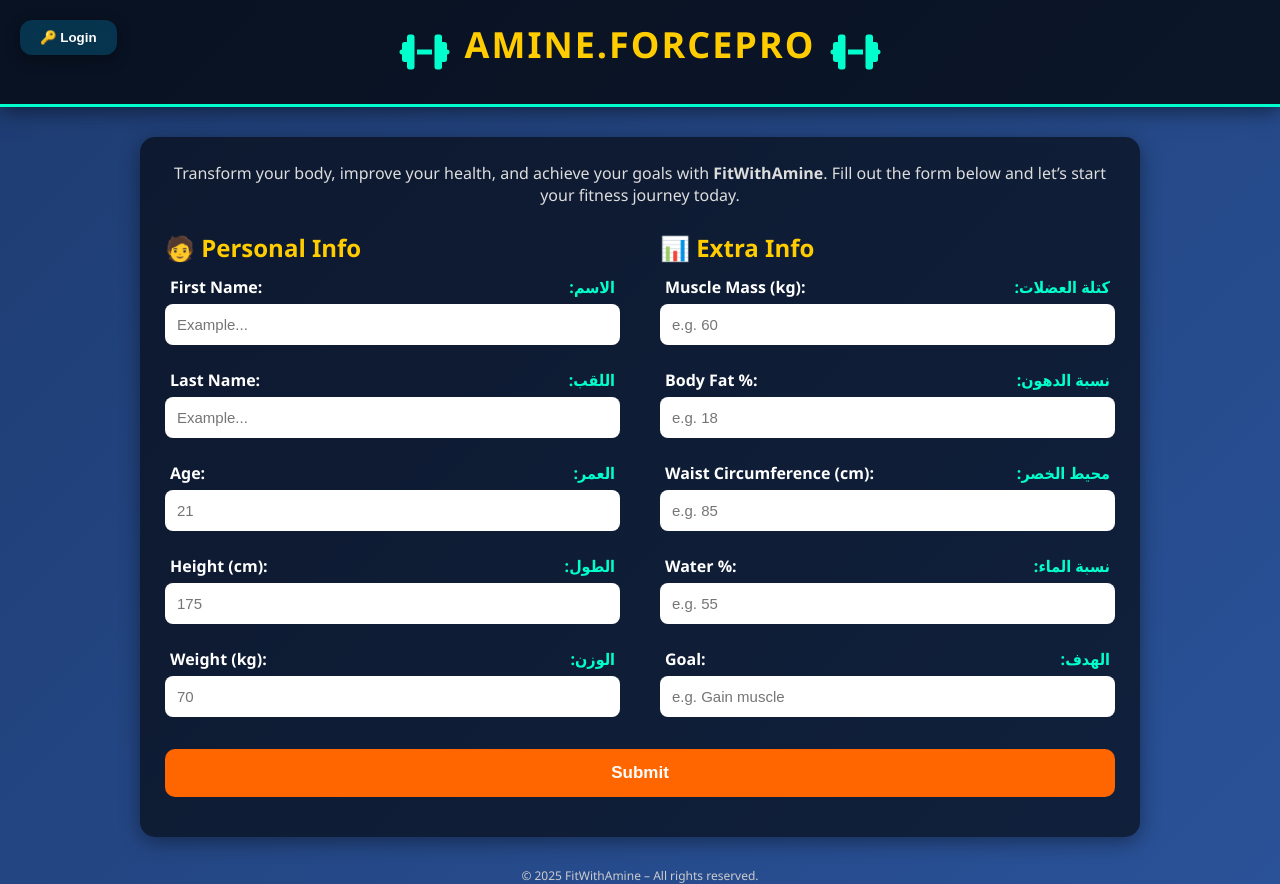
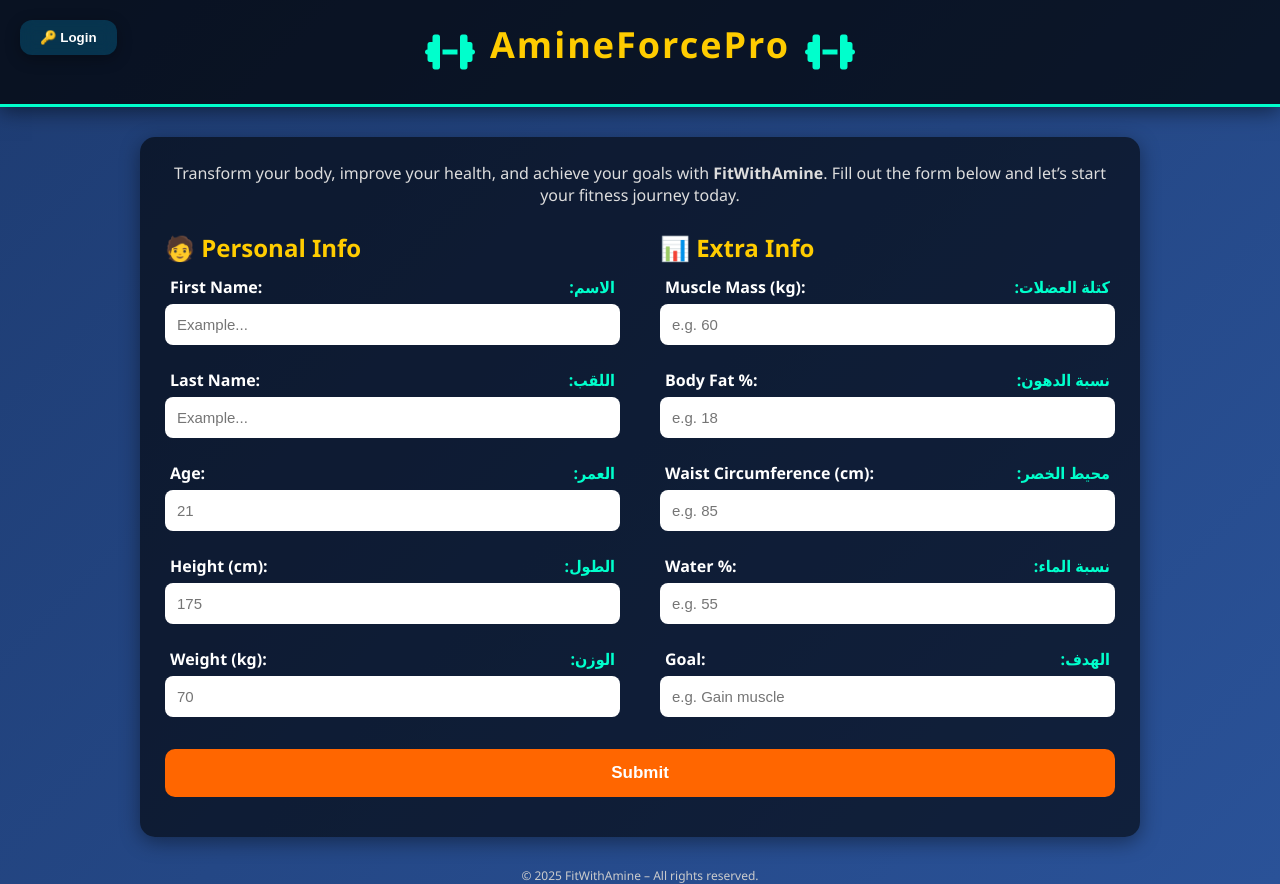
Before and after one commit to WebOfficiele/AmineForcePro, a plain HTML site: page index.html in a window 1280 px wide. Drawn offline with Linux system fonts and the light colour scheme.

Commit message:
Update index.html

```diff
--- a/index.html
+++ b/index.html
@@ -5,7 +5,7 @@
   <meta charset="UTF-8">
  <link rel="icon" href="https://img.icons8.com/ios7/600w/FFFFFF/dumbbell.png" type="image/x-icon">
   <meta name="viewport" content="width=device-width, initial-scale=1.0">
-  <title>FitWithAmine - Join Now</title>
+  <title>AmineForcePro - Join Now</title>
   <link rel="stylesheet" href="style.css">
   <!-- Font Awesome for dumbbell icons -->
   <link rel="stylesheet" href="https://cdnjs.cloudflare.com/ajax/libs/font-awesome/6.4.0/css/all.min.css">
@@ -35,7 +35,7 @@
   <!-- Title Frame -->
   <div class="title-frame">
     <i class="fa-solid fa-dumbbell"></i>
-    <h1>AMINE.FORCEPRO</h1>
+    <h1>AmineForcePro</h1>
     <i class="fa-solid fa-dumbbell"></i>
   </div>
 
```
